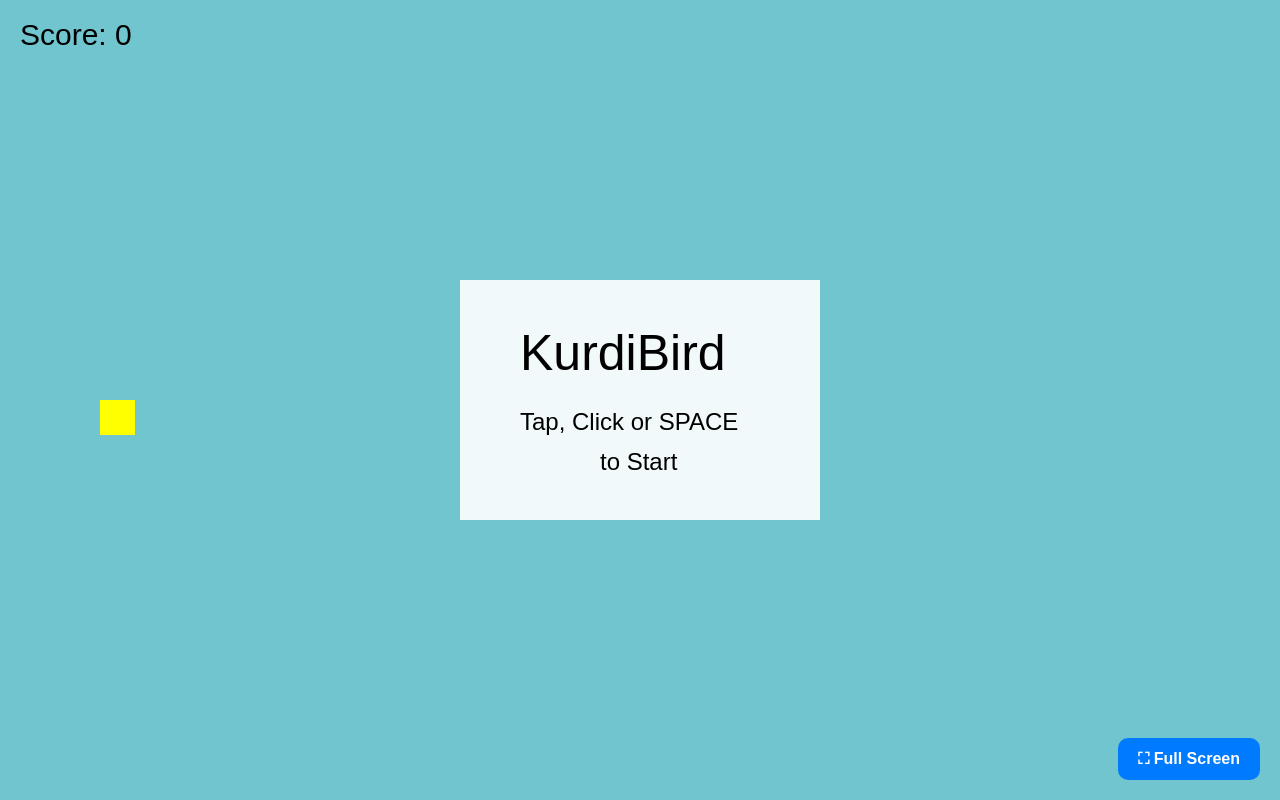
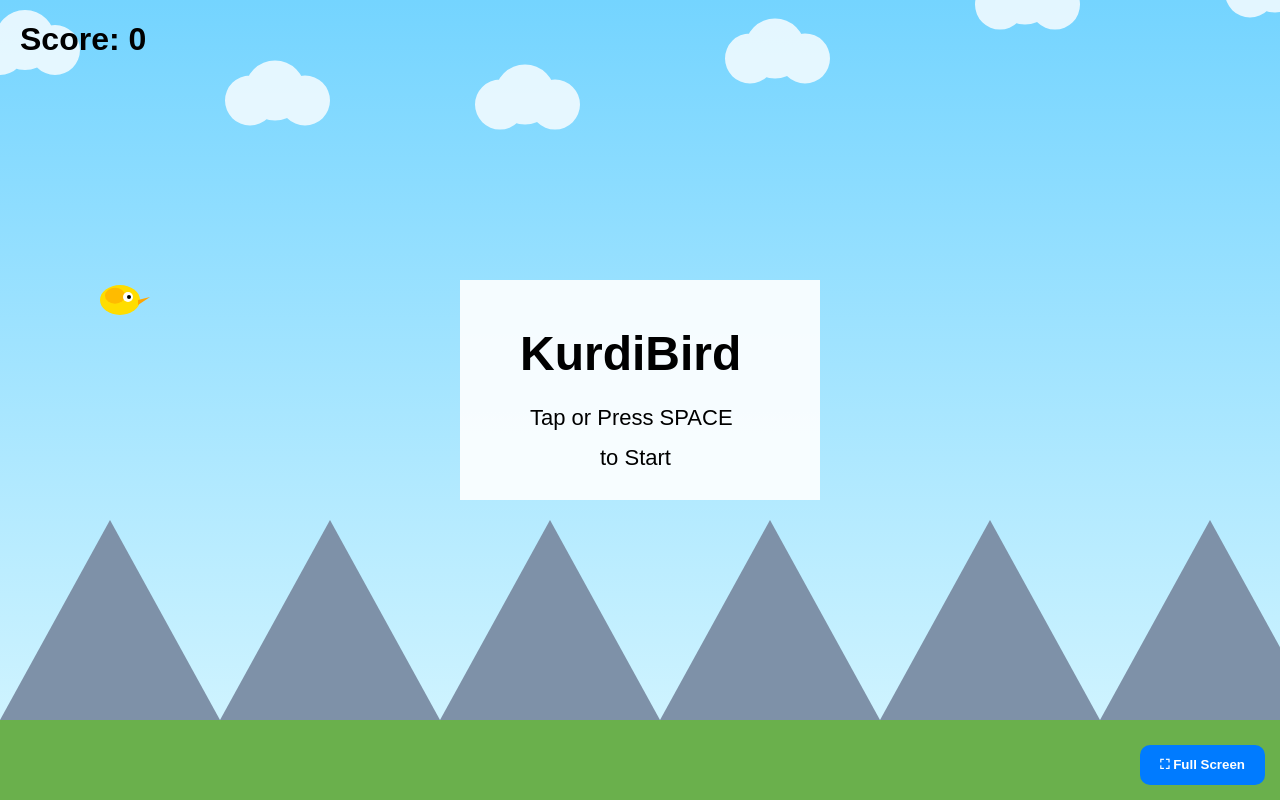
Before and after one commit to Hej-eon/KurdiBird, a plain HTML site: page index.html in a window 1280 px wide. Drawn offline with Linux system fonts and the light colour scheme; animation ran at ten frames a second.

Commit message:
Update index.html

```diff
--- a/index.html
+++ b/index.html
@@ -8,32 +8,22 @@
 
 <style>
 
-html,
-body{
+html,body{
     margin:0;
     padding:0;
     width:100%;
     height:100%;
     overflow:hidden;
-    background:#70c5ce;
-}
-
-body{
-    display:flex;
-    justify-content:center;
-    align-items:center;
 }
 
 canvas{
     display:block;
-    background:#70c5ce;
 }
 
 #fullscreenBtn{
     position:fixed;
-    bottom:20px;
-    right:20px;
-    z-index:1000;
+    right:15px;
+    bottom:15px;
 
     padding:12px 20px;
 
@@ -43,15 +33,13 @@ canvas{
     background:#007bff;
     color:white;
 
-    font-size:16px;
     font-weight:bold;
 
-    cursor:pointer;
+    z-index:1000;
 }
 
 </style>
 </head>
-
 <body>
 
 <canvas id="game"></canvas>
@@ -61,8 +49,6 @@ canvas{
 </button>
 
 <script>
-
-// CANVAS
 
 const canvas = document.getElementById("game");
 const ctx = canvas.getContext("2d");
@@ -81,28 +67,26 @@ window.addEventListener(
     resizeCanvas
 );
 
-// BIRD
+// ====================
+// GAME DATA
+// ====================
 
 const bird = {
-    x:100,
-    y:window.innerHeight/2,
-    width:35,
-    height:35,
+    x:120,
+    y:300,
+    width:40,
+    height:30,
     velocity:0
 };
 
 const gravity = 0.5;
 const jumpForce = -9;
 
-// GAME
-
+let score = 0;
 let pipes = [];
-let score = 0;
 
 let gameStarted = false;
 let gameOver = false;
-
-// RESTART BUTTON
 
 const restartButton = {
     x:0,
@@ -111,20 +95,29 @@ const restartButton = {
     height:60
 };
 
-// CREATE PIPES
+// ====================
+// BACKGROUND
+// ====================
+
+let cloudOffset = 0;
+let mountainOffset = 0;
+
+// ====================
+// PIPES
+// ====================
 
 function createPipe(){
 
-    const gap = 180;
+    const gap = 200;
 
     const topHeight =
         Math.random() *
-        (canvas.height * 0.4)
-        + 50;
+        (canvas.height * 0.35)
+        + 60;
 
     pipes.push({
         x:canvas.width,
-        width:80,
+        width:90,
         top:topHeight,
         bottom:topHeight + gap,
         passed:false
@@ -138,9 +131,11 @@ setInterval(()=>{
         createPipe();
     }
 
-},2000);
+},2200);
 
-// RESET GAME
+// ====================
+// RESET
+// ====================
 
 function resetGame(){
 
@@ -156,26 +151,29 @@ function resetGame(){
 
 }
 
+// ====================
 // UPDATE
+// ====================
 
 function update(){
 
-    if(!gameStarted) return;
-    if(gameOver) return;
+    if(!gameStarted || gameOver){
+        return;
+    }
+
+    cloudOffset += 0.4;
+    mountainOffset += 1;
 
     bird.velocity += gravity;
-
     bird.y += bird.velocity;
 
     if(bird.y < 0){
-
         bird.y = 0;
-
     }
 
     if(
         bird.y + bird.height >
-        canvas.height
+        canvas.height - 80
     ){
         gameOver = true;
     }
@@ -184,18 +182,17 @@ function update(){
 
         pipe.x -= 4;
 
-        const collision =
+        const hit =
 
             bird.x + bird.width > pipe.x &&
             bird.x < pipe.x + pipe.width &&
-
             (
                 bird.y < pipe.top ||
                 bird.y + bird.height >
                 pipe.bottom
             );
 
-        if(collision){
+        if(hit){
             gameOver = true;
         }
 
@@ -210,16 +207,36 @@ function update(){
     });
 
     pipes = pipes.filter(
-        pipe => pipe.x > -pipe.width
+        pipe=>pipe.x > -pipe.width
     );
 
 }
 
-// DRAW
+// ====================
+// SKY
+// ====================
 
-function drawBackground(){
+function drawSky(){
 
-    ctx.fillStyle = "#70c5ce";
+    const gradient =
+        ctx.createLinearGradient(
+            0,
+            0,
+            0,
+            canvas.height
+        );
+
+    gradient.addColorStop(
+        0,
+        "#74d4ff"
+    );
+
+    gradient.addColorStop(
+        1,
+        "#d9f7ff"
+    );
+
+    ctx.fillStyle = gradient;
 
     ctx.fillRect(
         0,
@@ -230,24 +247,246 @@ function drawBackground(){
 
 }
 
-function drawBird(){
+// ====================
+// CLOUDS
+// ====================
 
-    ctx.fillStyle = "yellow";
+function drawClouds(){
+
+    ctx.fillStyle =
+        "rgba(255,255,255,0.8)";
+
+    for(let i=0;i<8;i++){
+
+        const x =
+            ((i * 250) -
+            (cloudOffset %
+             (canvas.width + 250)));
+
+        const y =
+            50 +
+            Math.sin(i) * 60;
+
+        ctx.beginPath();
+
+        ctx.arc(
+            x,
+            y,
+            25,
+            0,
+            Math.PI*2
+        );
+
+        ctx.arc(
+            x+25,
+            y-10,
+            30,
+            0,
+            Math.PI*2
+        );
+
+        ctx.arc(
+            x+55,
+            y,
+            25,
+            0,
+            Math.PI*2
+        );
+
+        ctx.fill();
+
+    }
+
+}
+
+// ====================
+// MOUNTAINS
+// ====================
+
+function drawMountains(){
+
+    ctx.fillStyle = "#7e91a8";
+
+    for(let i=0;i<12;i++){
+
+        const x =
+            ((i*220) -
+            (mountainOffset %
+             220));
+
+        ctx.beginPath();
+
+        ctx.moveTo(
+            x,
+            canvas.height - 80
+        );
+
+        ctx.lineTo(
+            x + 110,
+            canvas.height - 280
+        );
+
+        ctx.lineTo(
+            x + 220,
+            canvas.height - 80
+        );
+
+        ctx.fill();
+
+    }
+
+}
+
+// ====================
+// GROUND
+// ====================
+
+function drawGround(){
+
+    ctx.fillStyle =
+        "#6ab04c";
 
     ctx.fillRect(
-        bird.x,
-        bird.y,
-        bird.width,
-        bird.height
+        0,
+        canvas.height - 80,
+        canvas.width,
+        80
     );
 
 }
 
+// ====================
+// BIRD
+// ====================
+
+function drawBird(){
+
+    const flap =
+        Math.sin(
+            Date.now()/100
+        ) * 5;
+
+    // body
+
+    ctx.fillStyle =
+        "#ffdd00";
+
+    ctx.beginPath();
+
+    ctx.ellipse(
+        bird.x,
+        bird.y,
+        20,
+        15,
+        0,
+        0,
+        Math.PI*2
+    );
+
+    ctx.fill();
+
+    // wing
+
+    ctx.fillStyle =
+        "#ffbb00";
+
+    ctx.beginPath();
+
+    ctx.ellipse(
+        bird.x - 5,
+        bird.y + flap,
+        10,
+        8,
+        0,
+        0,
+        Math.PI*2
+    );
+
+    ctx.fill();
+
+    // eye
+
+    ctx.fillStyle="white";
+
+    ctx.beginPath();
+
+    ctx.arc(
+        bird.x+8,
+        bird.y-3,
+        5,
+        0,
+        Math.PI*2
+    );
+
+    ctx.fill();
+
+    ctx.fillStyle="black";
+
+    ctx.beginPath();
+
+    ctx.arc(
+        bird.x+9,
+        bird.y-3,
+        2,
+        0,
+        Math.PI*2
+    );
+
+    ctx.fill();
+
+    // beak
+
+    ctx.fillStyle =
+        "orange";
+
+    ctx.beginPath();
+
+    ctx.moveTo(
+        bird.x+18,
+        bird.y
+    );
+
+    ctx.lineTo(
+        bird.x+30,
+        bird.y-3
+    );
+
+    ctx.lineTo(
+        bird.x+18,
+        bird.y+5
+    );
+
+    ctx.fill();
+
+}
+
+// ====================
+// PIPES
+// ====================
+
 function drawPipes(){
 
-    ctx.fillStyle = "green";
+    pipes.forEach(pipe=>{
 
-    pipes.forEach(pipe=>{
+        const gradient =
+            ctx.createLinearGradient(
+                pipe.x,
+                0,
+                pipe.x+pipe.width,
+                0
+            );
+
+        gradient.addColorStop(
+            0,
+            "#34d058"
+        );
+
+        gradient.addColorStop(
+            1,
+            "#248f3d"
+        );
+
+        ctx.fillStyle = gradient;
 
         ctx.fillRect(
             pipe.x,
@@ -260,25 +499,35 @@ function drawPipes(){
             pipe.x,
             pipe.bottom,
             pipe.width,
-            canvas.height - pipe.bottom
+            canvas.height
         );
 
     });
 
 }
 
+// ====================
+// SCORE
+// ====================
+
 function drawScore(){
 
     ctx.fillStyle = "black";
-    ctx.font = "30px Arial";
+
+    ctx.font =
+        "bold 32px Arial";
 
     ctx.fillText(
         "Score: " + score,
         20,
-        45
+        50
     );
 
 }
+
+// ====================
+// START SCREEN
+// ====================
 
 function drawStartScreen(){
 
@@ -286,78 +535,87 @@ function drawStartScreen(){
         "rgba(255,255,255,0.9)";
 
     ctx.fillRect(
-        canvas.width/2 - 180,
-        canvas.height/2 - 120,
+        canvas.width/2-180,
+        canvas.height/2-120,
         360,
-        240
+        220
     );
 
-    ctx.fillStyle = "black";
+    ctx.fillStyle =
+        "black";
 
-    ctx.font = "50px Arial";
+    ctx.font =
+        "bold 48px Arial";
 
     ctx.fillText(
         "KurdiBird",
-        canvas.width/2 - 120,
-        canvas.height/2 - 30
+        canvas.width/2-120,
+        canvas.height/2-30
     );
 
-    ctx.font = "24px Arial";
+    ctx.font =
+        "22px Arial";
 
     ctx.fillText(
-        "Tap, Click or SPACE",
-        canvas.width/2 - 120,
-        canvas.height/2 + 30
+        "Tap or Press SPACE",
+        canvas.width/2-110,
+        canvas.height/2+25
     );
 
     ctx.fillText(
         "to Start",
-        canvas.width/2 - 40,
-        canvas.height/2 + 70
+        canvas.width/2-40,
+        canvas.height/2+65
     );
 
 }
 
+// ====================
+// GAME OVER
+// ====================
+
 function drawGameOver(){
 
     restartButton.x =
-        canvas.width/2 -
-        restartButton.width/2;
+        canvas.width/2-90;
 
     restartButton.y =
-        canvas.height/2 + 70;
+        canvas.height/2+80;
 
     ctx.fillStyle =
         "rgba(255,255,255,0.95)";
 
     ctx.fillRect(
-        canvas.width/2 - 200,
-        canvas.height/2 - 150,
+        canvas.width/2-200,
+        canvas.height/2-160,
         400,
-        320
+        330
     );
 
-    ctx.fillStyle = "red";
+    ctx.fillStyle="red";
 
-    ctx.font = "48px Arial";
+    ctx.font =
+        "bold 46px Arial";
 
     ctx.fillText(
         "GAME OVER",
-        canvas.width/2 - 160,
-        canvas.height/2 - 50
+        canvas.width/2-155,
+        canvas.height/2-60
     );
 
-    ctx.fillStyle = "black";
+    ctx.fillStyle="black";
 
-    ctx.font = "30px Arial";
+    ctx.font =
+        "30px Arial";
 
     ctx.fillText(
         "Score: " + score,
-        canvas.width/2 - 70,
+        canvas.width/2-60,
         canvas.height/2
     );
 
-    ctx.fillStyle = "#007bff";
+    ctx.fillStyle =
+        "#007bff";
 
     ctx.fillRect(
         restartButton.x,
@@ -366,57 +624,70 @@ function drawGameOver(){
         restartButton.height
     );
 
-    ctx.fillStyle = "white";
+    ctx.fillStyle =
+        "white";
 
-    ctx.font = "26px Arial";
+    ctx.font =
+        "26px Arial";
 
     ctx.fillText(
         "Restart",
-        restartButton.x + 40,
-        restartButton.y + 38
+        restartButton.x+42,
+        restartButton.y+38
     );
 
 }
 
+// ====================
+// DRAW
+// ====================
+
 function draw(){
 
-    drawBackground();
+    drawSky();
+
+    drawClouds();
+
+    drawMountains();
 
     drawPipes();
+
+    drawGround();
 
     drawBird();
 
     drawScore();
 
     if(!gameStarted){
-
         drawStartScreen();
-
     }
 
     if(gameOver){
-
         drawGameOver();
-
     }
 
 }
 
+// ====================
 // LOOP
+// ====================
 
-function gameLoop(){
+function loop(){
 
     update();
-
     draw();
 
-    requestAnimationFrame(gameLoop);
+    requestAnimationFrame(
+        loop
+    );
 
 }
 
-gameLoop();
+loop();
 
-// FLAP
+// ====================
+// CONTROLS
+// ====================
 
 function flap(){
 
@@ -428,19 +699,18 @@ function flap(){
 
     if(!gameOver){
 
-        bird.velocity = jumpForce;
+        bird.velocity =
+            jumpForce;
 
     }
 
 }
 
-// KEYBOARD
-
 document.addEventListener(
     "keydown",
     e=>{
 
-        if(e.code === "Space"){
+        if(e.code==="Space"){
 
             flap();
 
@@ -449,13 +719,30 @@ document.addEventListener(
     }
 );
 
-// CLICK
+function handleRestart(x,y){
+
+    if(!gameOver)
+        return false;
+
+    return(
+
+        x > restartButton.x &&
+        x <
+        restartButton.x +
+        restartButton.width &&
+
+        y > restartButton.y &&
+        y <
+        restartButton.y +
+        restartButton.height
+
+    );
+
+}
 
 canvas.addEventListener(
     "click",
     e=>{
-
-        if(gameOver){
 
         const rect =
             canvas.getBoundingClientRect();
@@ -466,23 +753,10 @@ canvas.addEventListener(
         const y =
             e.clientY - rect.top;
 
-            if(
-
-                x > restartButton.x &&
-                x < restartButton.x +
-                restartButton.width &&
-
-                y > restartButton.y &&
-                y < restartButton.y +
-                restartButton.height
-
-            ){
+        if(handleRestart(x,y)){
 
             resetGame();
-
             return;
-
-            }
 
         }
 
@@ -491,15 +765,11 @@ canvas.addEventListener(
     }
 );
 
-// TOUCH
-
 canvas.addEventListener(
     "touchstart",
     e=>{
 
         e.preventDefault();
-
-        if(gameOver){
 
         const touch =
             e.touches[0];
@@ -513,23 +783,10 @@ canvas.addEventListener(
         const y =
             touch.clientY - rect.top;
 
-            if(
-
-                x > restartButton.x &&
-                x < restartButton.x +
-                restartButton.width &&
-
-                y > restartButton.y &&
-                y < restartButton.y +
-                restartButton.height
-
-            ){
+        if(handleRestart(x,y)){
 
             resetGame();
-
             return;
-
-            }
 
         }
 
@@ -538,20 +795,19 @@ canvas.addEventListener(
     }
 );
 
+// ====================
 // FULLSCREEN
+// ====================
 
-const fullscreenBtn =
-    document.getElementById(
+document
+.getElementById(
 "fullscreenBtn"
-    );
-
-fullscreenBtn.addEventListener(
+)
+.addEventListener(
 "click",
 async()=>{
 
-        if(
-            !document.fullscreenElement
-        ){
+if(!document.fullscreenElement){
 
 await document
 .documentElement
```
Lines whose indentation alone changed are shown as unchanged.
